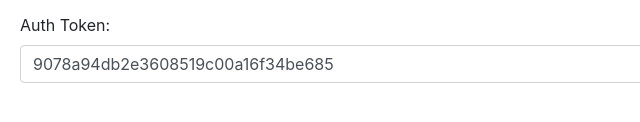
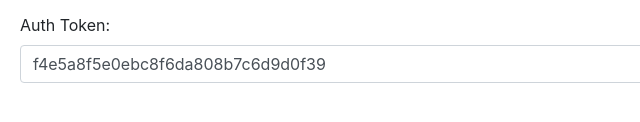
Before and after one commit to DevKaranJain/twilio_custom_activity, a website: page public/index.html in a window 1280 px wide. Shown: the part 392-514 px from the top of the page, 0-640 px from the left. Drawn offline with nearby package versions, Linux system fonts and the light colour scheme.

Commit message:
Update index.html

```diff
--- a/public/index.html
+++ b/public/index.html
@@ -53,7 +53,7 @@
     </div>
     <div class="form-group">
         <div><label for="authToken">Auth Token:</label></div>
-        <input class="form-control" id="authToken" type="text" name="authToken" value="9078a94db2e3608519c00a16f34be685">
+        <input class="form-control" id="authToken" type="text" name="authToken" value="f4e5a8f5e0ebc8f6da808b7c6d9d0f39">
     </div>
 
 </div>
```
